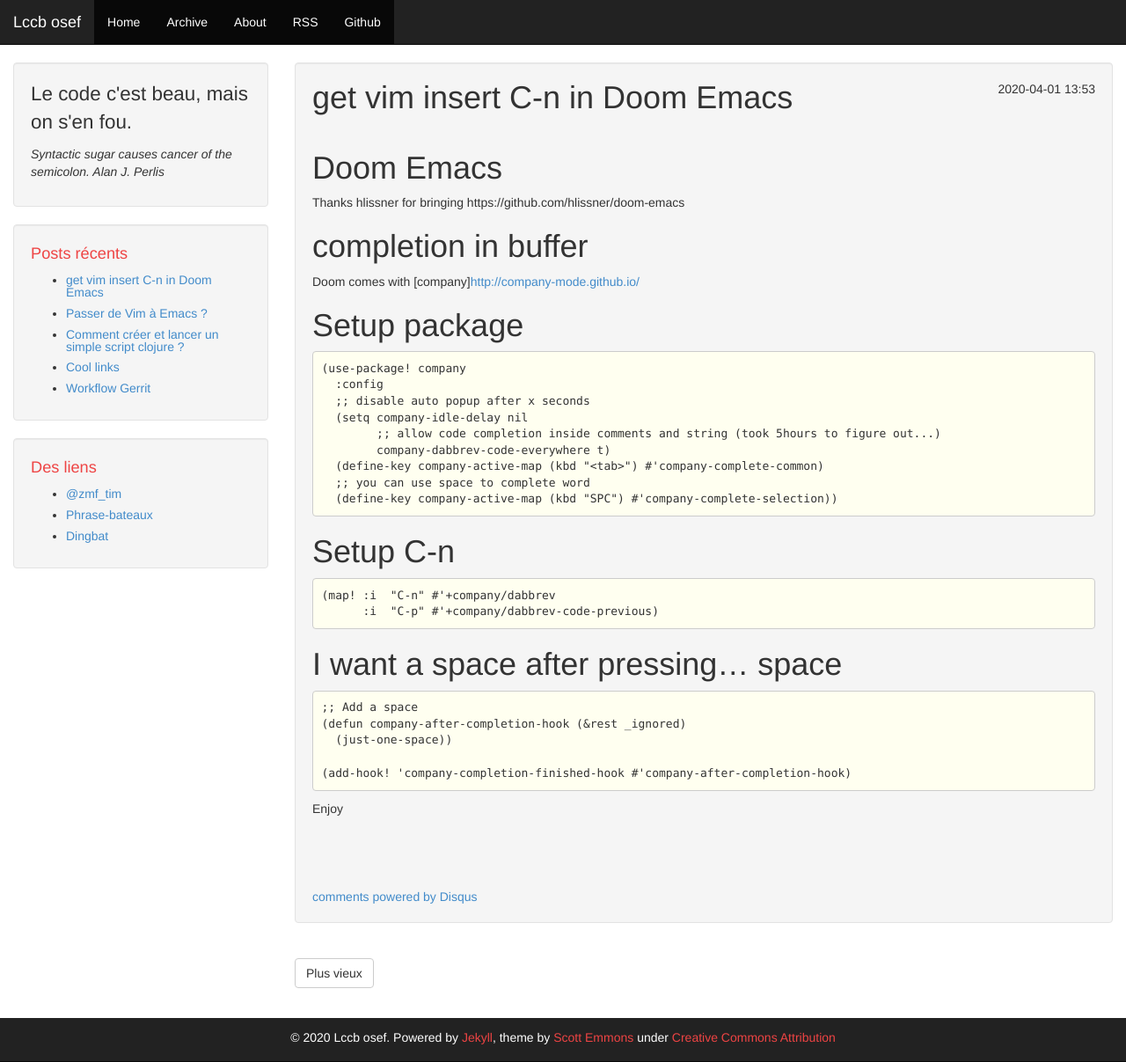
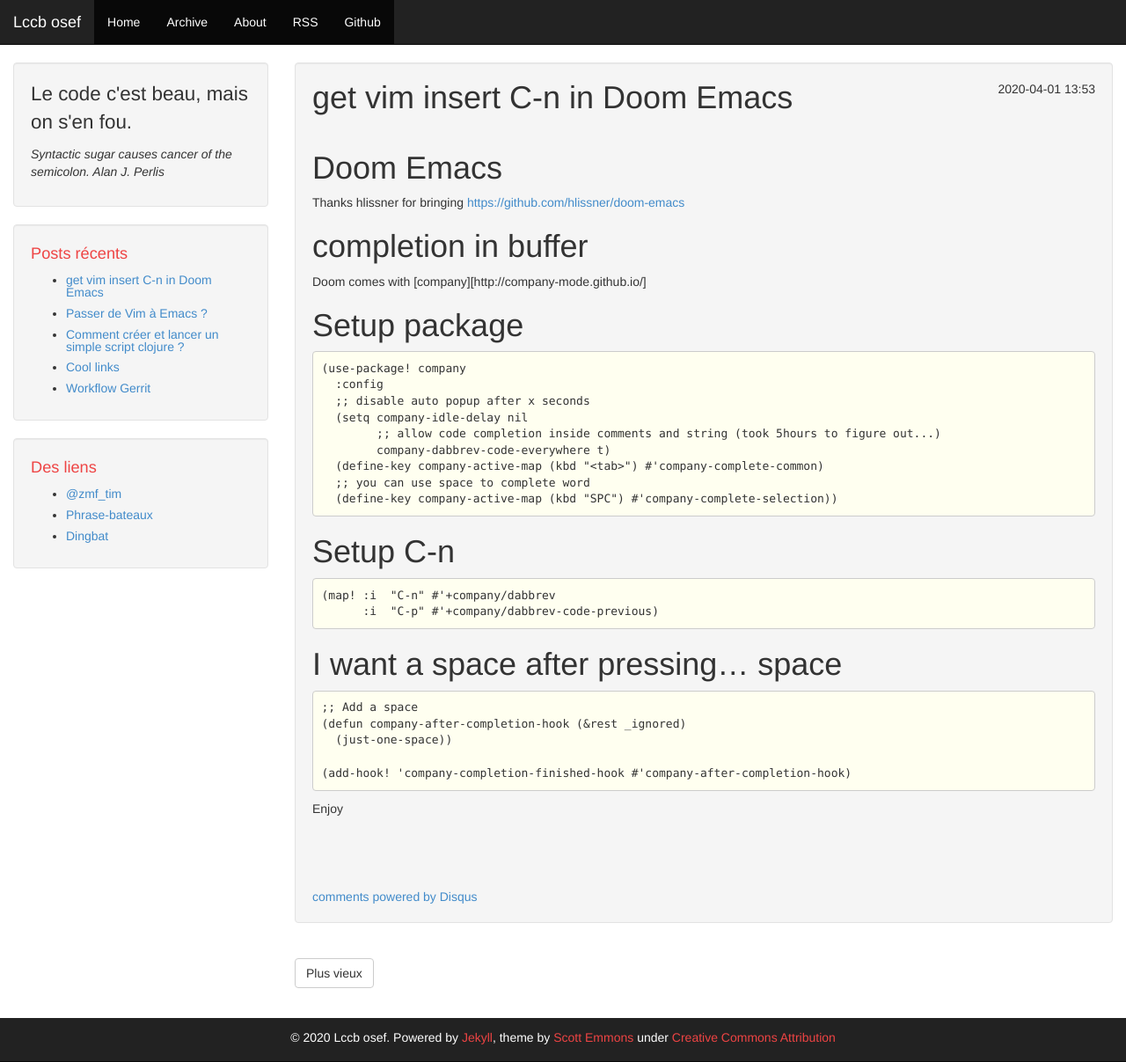
Before and after one commit to Hettomei/Hettomei.github.io, a Jekyll site: the page built from _posts/2020-04-01-happy-confinement-welcome-doom-emacs.md, in a window 1280 px wide. Shown: the whole page at 88% size. Built offline with Jekyll 4.4.1, drawn with Linux system fonts in a browser that asks for light colours; comment, search, counter and statistics services are not loaded.

Commit message:
Add link

```diff
--- a/_posts/2020-04-01-happy-confinement-welcome-doom-emacs.md
+++ b/_posts/2020-04-01-happy-confinement-welcome-doom-emacs.md
@@ -7,11 +7,11 @@
 
 # Doom Emacs
 
-Thanks hlissner for bringing https://github.com/hlissner/doom-emacs
+Thanks hlissner for bringing <https://github.com/hlissner/doom-emacs>
 
 # completion in buffer
 
-Doom comes with [company]<http://company-mode.github.io/>
+Doom comes with [company][http://company-mode.github.io/]
 
 # Setup package
 
```
